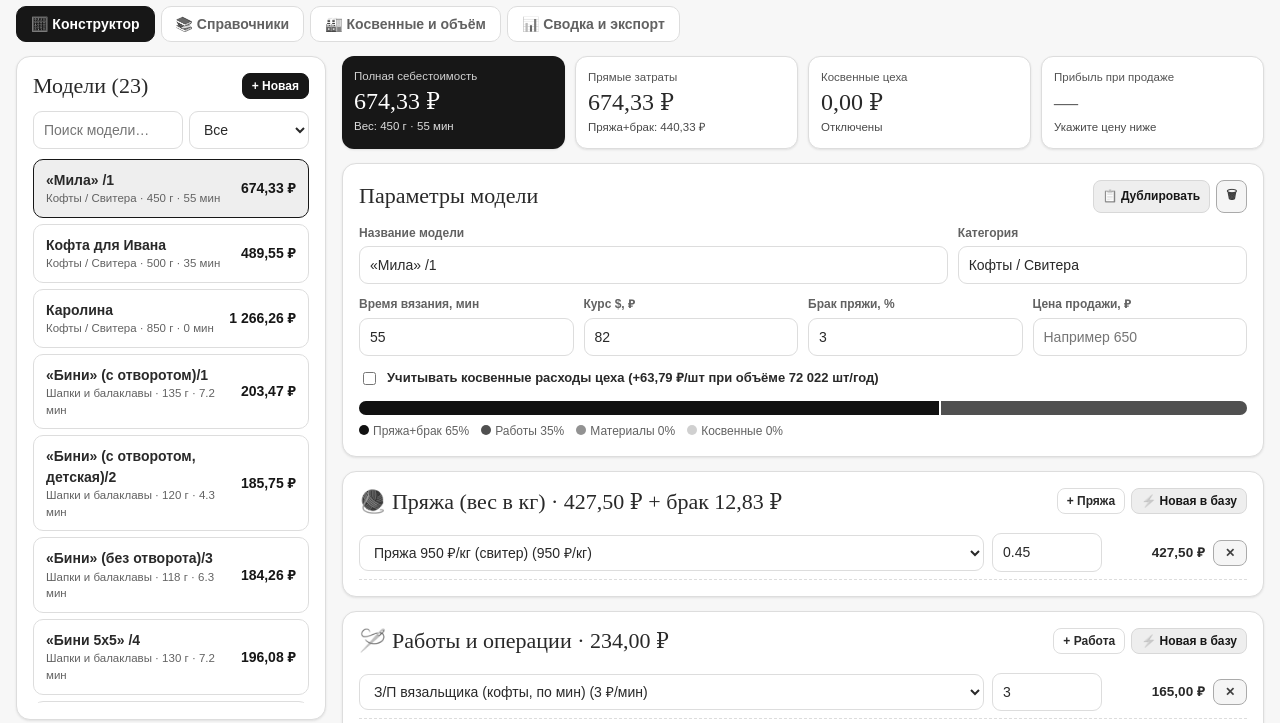
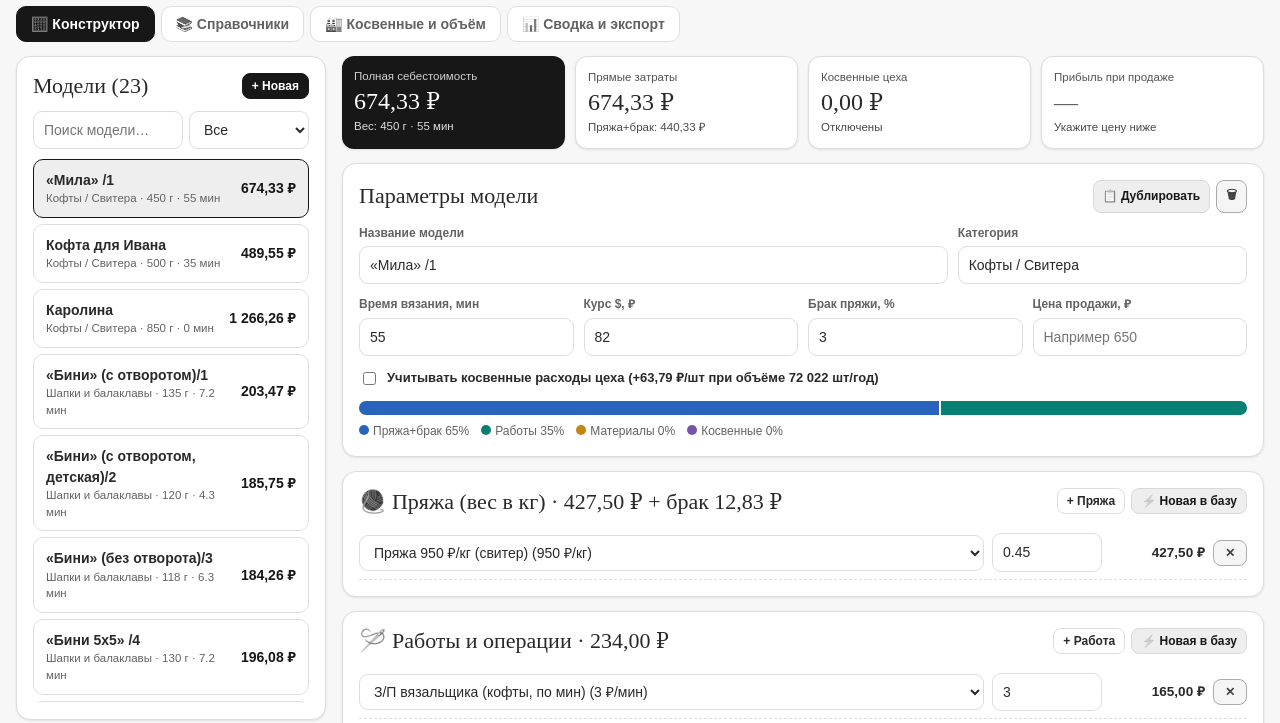
Before and after one commit to abuyusufuzdenov-png/knitting-cost, a plain HTML site: page index.html in a window 1280 px wide. Shown: the part 70-793 px from the top of the page. Drawn offline with Linux system fonts and the light colour scheme.

Commit message:
Use distinct colors for cost breakdown

```diff
--- a/index.html
+++ b/index.html
@@ -756,16 +756,16 @@ function renderCalcTab() {
         </label>
 
         <div class="bar-wrap">
-          <div class="bar-seg${pctYarn > 0 ? ' is-visible' : ''}" style="width:${pctYarn}%;background:#111111;" title="Пряжа + брак"></div>
-          <div class="bar-seg${pctWork > 0 ? ' is-visible' : ''}" style="width:${pctWork}%;background:#505050;" title="Работы"></div>
-          <div class="bar-seg${pctMat > 0 ? ' is-visible' : ''}" style="width:${pctMat}%;background:#929292;" title="Материалы"></div>
-          <div class="bar-seg${pctInd > 0 ? ' is-visible' : ''}" style="width:${pctInd}%;background:#d0d0d0;" title="Косвенные"></div>
+          <div class="bar-seg${pctYarn > 0 ? ' is-visible' : ''}" style="width:${pctYarn}%;background:#2864be;" title="Пряжа + брак"></div>
+          <div class="bar-seg${pctWork > 0 ? ' is-visible' : ''}" style="width:${pctWork}%;background:#087f73;" title="Работы"></div>
+          <div class="bar-seg${pctMat > 0 ? ' is-visible' : ''}" style="width:${pctMat}%;background:#c48516;" title="Материалы"></div>
+          <div class="bar-seg${pctInd > 0 ? ' is-visible' : ''}" style="width:${pctInd}%;background:#7952aa;" title="Косвенные"></div>
         </div>
         <div class="legend">
-          <span><i class="dot" style="background:#111111"></i>Пряжа+брак ${pctYarn.toFixed(0)}%</span>
-          <span><i class="dot" style="background:#505050"></i>Работы ${pctWork.toFixed(0)}%</span>
-          <span><i class="dot" style="background:#929292"></i>Материалы ${pctMat.toFixed(0)}%</span>
-          <span><i class="dot" style="background:#d0d0d0"></i>Косвенные ${pctInd.toFixed(0)}%</span>
+          <span><i class="dot" style="background:#2864be"></i>Пряжа+брак ${pctYarn.toFixed(0)}%</span>
+          <span><i class="dot" style="background:#087f73"></i>Работы ${pctWork.toFixed(0)}%</span>
+          <span><i class="dot" style="background:#c48516"></i>Материалы ${pctMat.toFixed(0)}%</span>
+          <span><i class="dot" style="background:#7952aa"></i>Косвенные ${pctInd.toFixed(0)}%</span>
         </div>
       </div>
 
```
